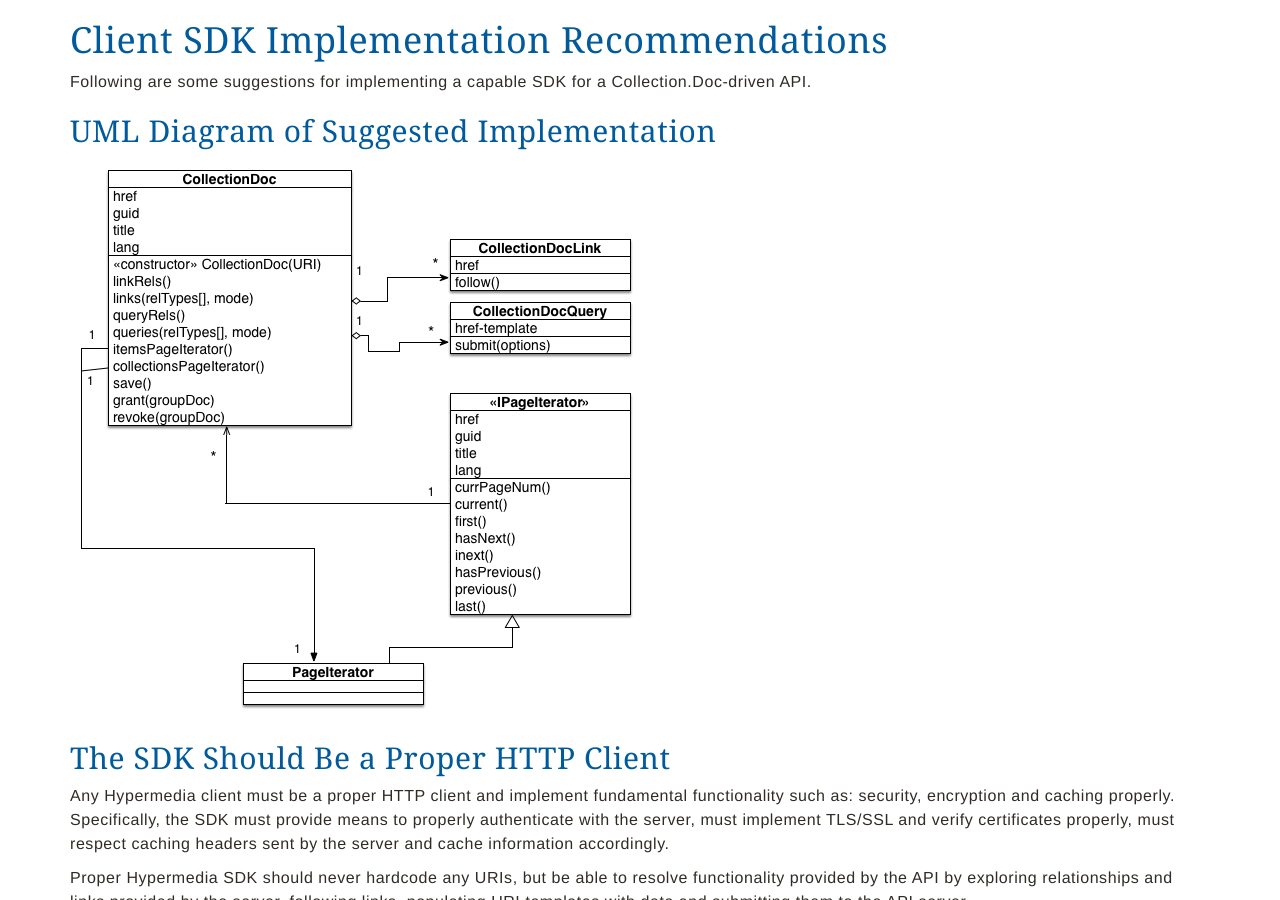
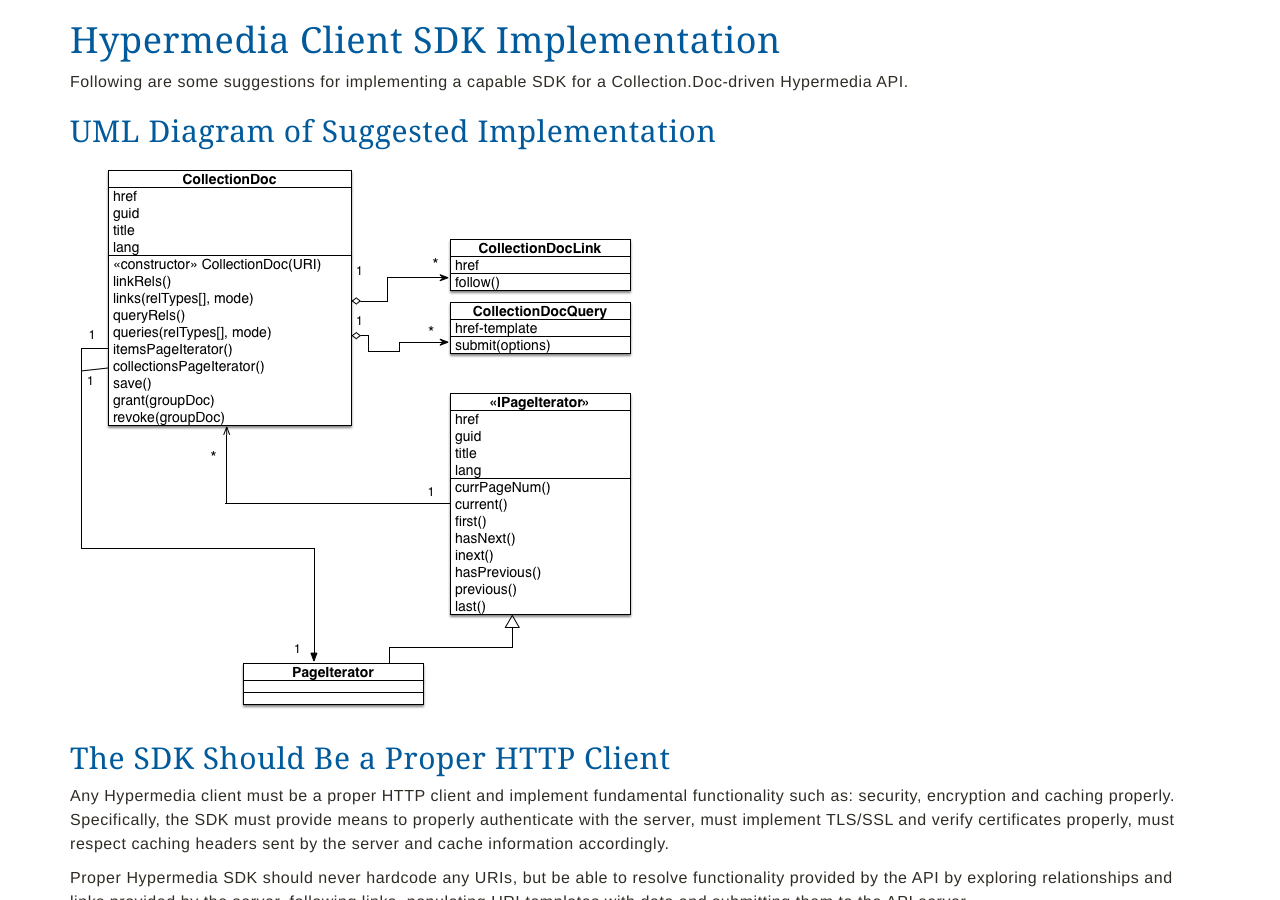
Before and after one commit to npr/cdoc-spec-site, a Jekyll site: the page built from client.md, in a window 1280 px wide and 900 px high. Built offline with Jekyll 4.4.1, drawn with Linux system fonts in a browser that asks for light colours; nearby versions of some CDN libraries; Markdown is read by kramdown in place of the engine named in the settings.

Commit message:
title change

```diff
--- a/client.md
+++ b/client.md
@@ -3,9 +3,9 @@ layout: typedef
 title: Collection.Doc Documentation
 ---
 
-# Client SDK Implementation Recommendations
+# Hypermedia Client SDK Implementation
 
-Following are some suggestions for implementing a capable SDK for a Collection.Doc-driven API.
+Following are some suggestions for implementing a capable SDK for a Collection.Doc-driven Hypermedia API.
 
 ## UML Diagram of Suggested Implementation
 
```
